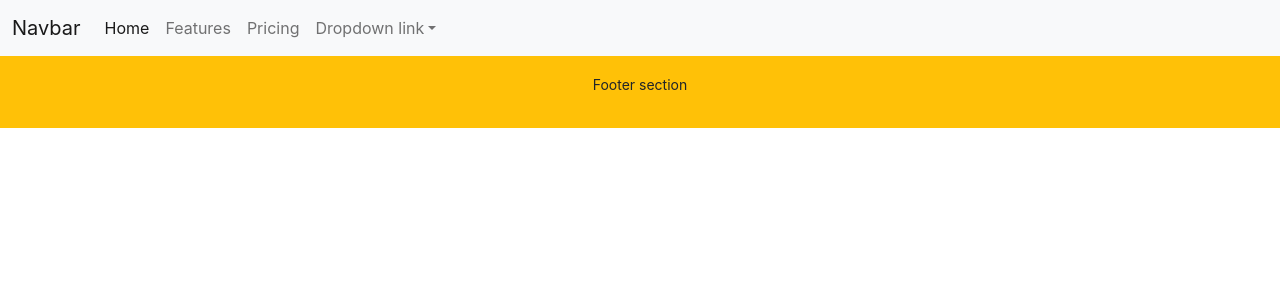
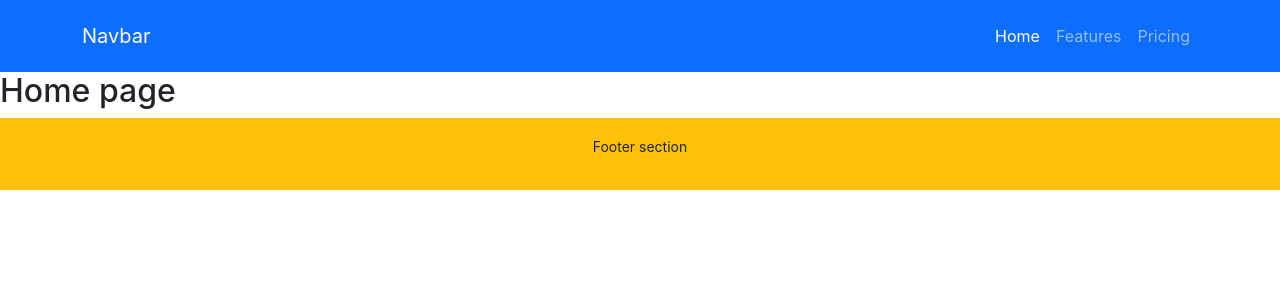
Before and after one commit to alanas59/fruits-warehouse, a React (Create React App) app: page /home in a window 1280 px wide. Shown: the top 300 px of the page. Built offline with nearby package versions, Linux system fonts and the light colour scheme.

Commit message:
react router dom setup and header component updated

```diff
--- a/src/App.js
+++ b/src/App.js
@@ -1,11 +1,16 @@
+import { Route, Routes } from 'react-router-dom';
 import './App.css';
 import Footer from './Pages/Shared/Footer/Footer';
 import Header from './Pages/Shared/Header/Header';
-
+import Home from './Pages/Home/Home/Home';
 function App() {
   return (
     <div>
        <Header></Header>
+       <Routes>
+          <Route path='/' element={<Home></Home>}></Route>
+          <Route path='/home' element={<Home></Home>}></Route>
+       </Routes>
        <Footer></Footer>
     </div>
   );
--- a/src/Pages/Shared/Header/Header.js
+++ b/src/Pages/Shared/Header/Header.js
@@ -1,12 +1,13 @@
 import React from "react";
+import { Link } from "react-router-dom";
 
 const Header = () => {
   return (
-    <nav className="navbar navbar-expand-lg navbar-light bg-light">
-      <div className="container-fluid">
-        <a className="navbar-brand" href="#">
+    <nav className="navbar navbar-expand-lg navbar-dark bg-primary py-3">
+      <div className="container">
+        <Link className="navbar-brand" to="/">
           Navbar
-        </a>
+        </Link>
         <button
           className="navbar-toggler"
           type="button"
@@ -19,54 +20,23 @@
           <span className="navbar-toggler-icon"></span>
         </button>
         <div className="collapse navbar-collapse" id="navbarNavDropdown">
-          <ul className="navbar-nav">
+          <ul className="navbar-nav ms-auto">
             <li className="nav-item">
-              <a className="nav-link active" aria-current="page" href="#">
+              <Link className="nav-link active" aria-current="page" to="/home">
                 Home
-              </a>
+              </Link>
             </li>
             <li className="nav-item">
-              <a className="nav-link" href="#">
+              <Link className="nav-link" to="#">
                 Features
-              </a>
+              </Link>
             </li>
             <li className="nav-item">
-              <a className="nav-link" href="#">
+              <Link className="nav-link" to="#">
                 Pricing
-              </a>
+              </Link>
             </li>
-            <li className="nav-item dropdown">
-              <a
-                className="nav-link dropdown-toggle"
-                href="#"
-                id="navbarDropdownMenuLink"
-                role="button"
-                data-bs-toggle="dropdown"
-                aria-expanded="false"
-              >
-                Dropdown link
-              </a>
-              <ul
-                className="dropdown-menu"
-                aria-labelledby="navbarDropdownMenuLink"
-              >
-                <li>
-                  <a className="dropdown-item" href="#">
-                    Action
-                  </a>
-                </li>
-                <li>
-                  <a className="dropdown-item" href="#">
-                    Another action
-                  </a>
-                </li>
-                <li>
-                  <a className="dropdown-item" href="#">
-                    Something else here
-                  </a>
-                </li>
-              </ul>
-            </li>
+
           </ul>
         </div>
       </div>
```
Also changed, not shown: src/Pages/Home/Products/Products.js (added, +11 -0 lines), src/Pages/Home/Products/Products.css (added).
